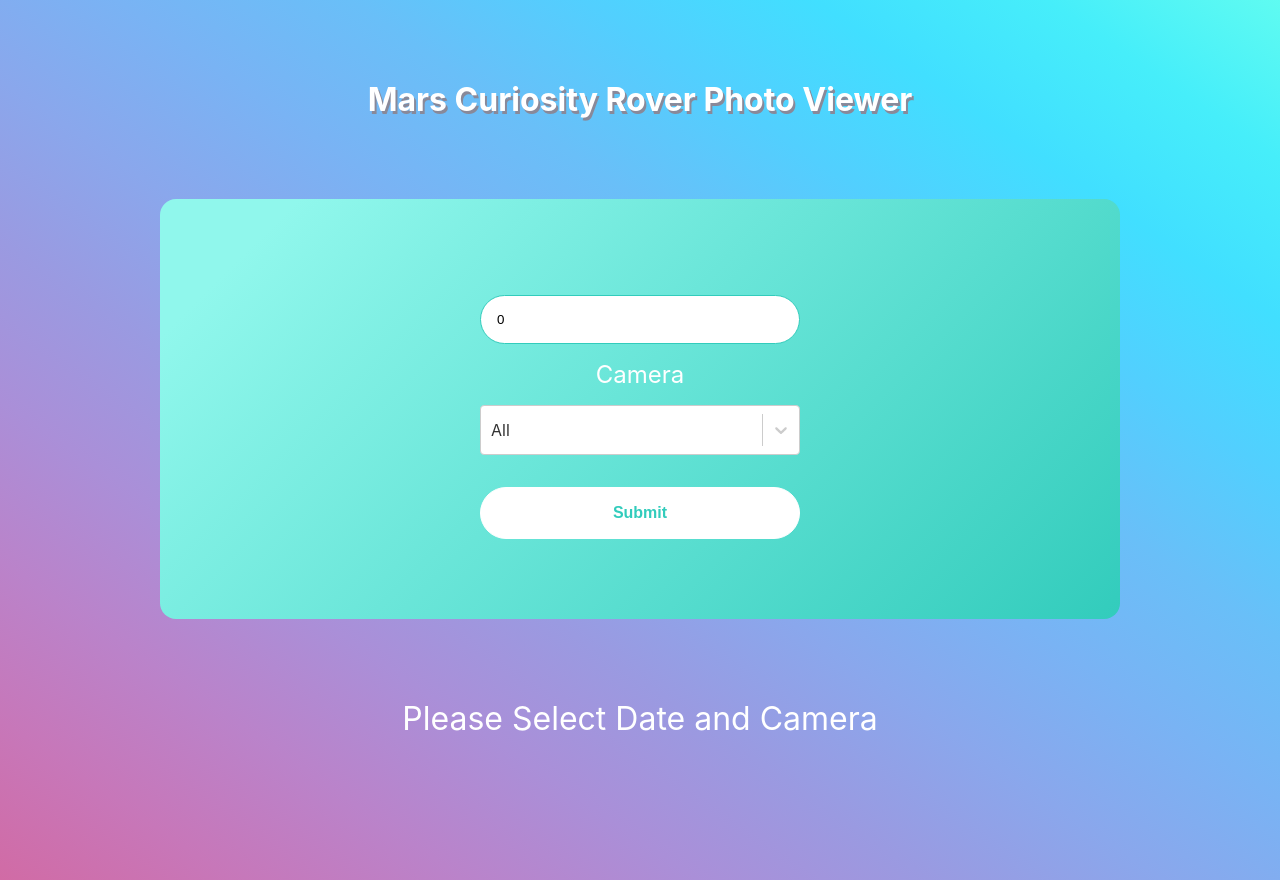
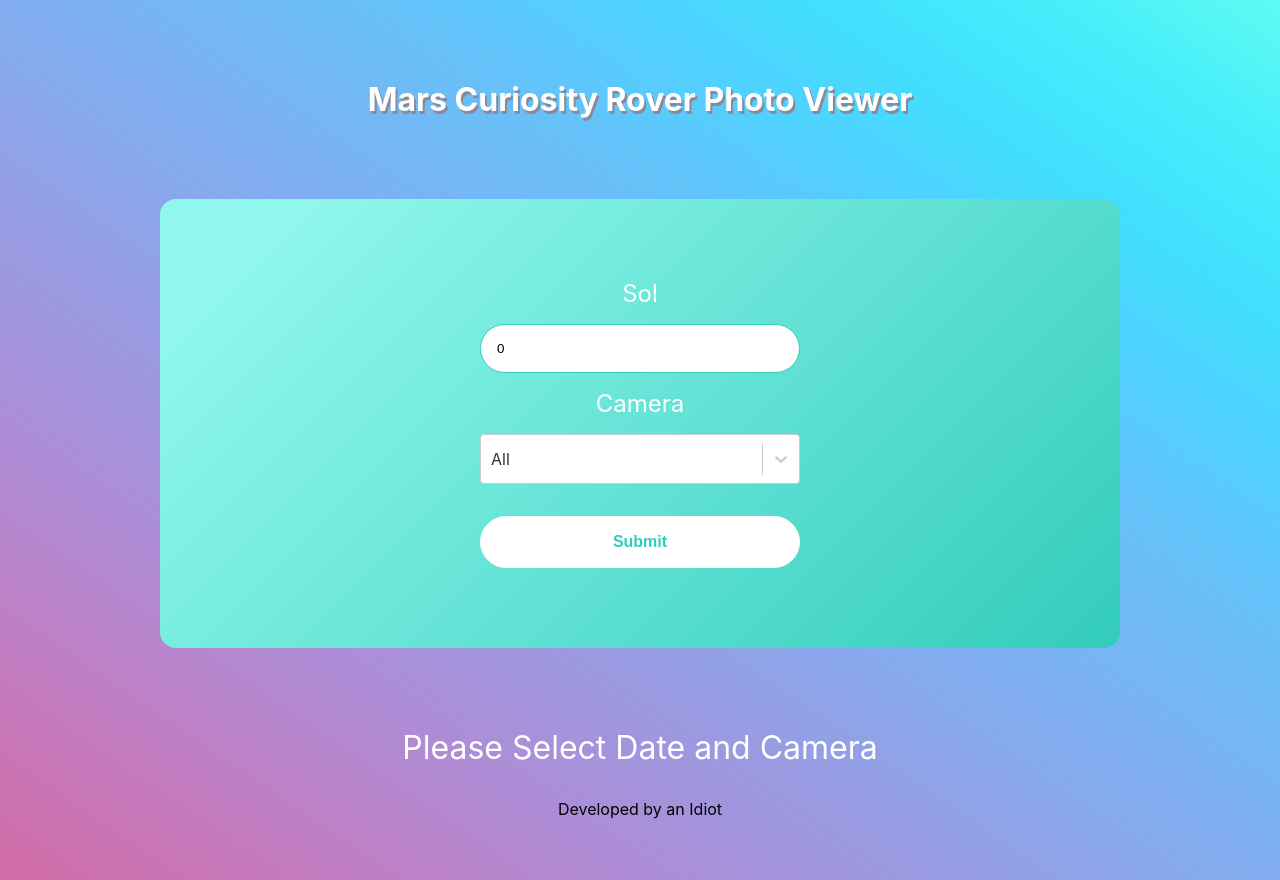
Before and after one commit to fyrepenguin/curiosity-photos, a React (Create React App) app: page / in a window 1280 px wide. Built offline with nearby package versions, Linux system fonts and the light colour scheme; no server answers.

Commit message:
Add Netlify functions

```diff
--- a/package.json
+++ b/package.json
@@ -6,6 +6,8 @@
     "@testing-library/jest-dom": "^4.2.4",
     "@testing-library/react": "^9.5.0",
     "@testing-library/user-event": "^7.2.1",
+    "http-proxy-middleware": "^1.0.4",
+    "node-fetch": "^2.6.0",
     "react": "^16.13.1",
     "react-dom": "^16.13.1",
     "react-scripts": "3.4.1",
@@ -15,7 +17,8 @@
     "start": "react-scripts start",
     "build": "react-scripts build",
     "test": "react-scripts test",
-    "eject": "react-scripts eject"
+    "eject": "react-scripts eject",
+    "lambda": "netlify-lambda serve .functions"
   },
   "eslintConfig": {
     "extends": "react-app"
--- a/src/App.js
+++ b/src/App.js
@@ -3,11 +3,10 @@ import './App.css';
 import Form from './components/form';
 
 function App() {
-
-
   return (
     <div className="App">
       <Form />
+      <footer>Developed by an Idiot</footer>
     </div>
   );
 }
--- a/src/components/form.js
+++ b/src/components/form.js
@@ -1,7 +1,7 @@
 import React, { Component } from 'react'
 import Select from 'react-select'
 import ImagesContainer from './imagesContainer';
-const APIKEY = process.env.REACT_APP_API_KEY;
+//const APIKEY = process.env.REACT_APP_API_KEY;
 
 export default class Form extends Component {
   state = {
@@ -32,9 +32,9 @@ export default class Form extends Component {
 
   getManifest = () => {
     if (this.state.manifest === null) {
-      fetch(`https://api.nasa.gov/mars-photos/api/v1/manifests/curiosity?&api_key=${APIKEY}`)
+      fetch('/.netlify/functions/getmanifest')
         .then(res => res.json())
-        .then(resJson => this.setState({ manifest: resJson.photo_manifest, maxSol: resJson.photo_manifest.max_sol }))
+        .then(({ photo_manifest }) => this.setState({ manifest: photo_manifest, maxSol: photo_manifest.max_sol }))
         .catch(err => console.log(err))
     }
 
@@ -61,13 +61,13 @@ export default class Form extends Component {
     this.setState({ isLoading: true });
     const { sol, camera } = this.state;
     console.log("sol  " + sol, camera)
-    let url = '';
+    let url = `/.netlify/functions/getPhotos?sol=${sol}&camera=${camera}`;
 
-    if (camera === 'all') {
-      url = `https://api.nasa.gov/mars-photos/api/v1/rovers/curiosity/photos?sol=${sol}&page=1&api_key=${APIKEY}`;
-    } else {
-      url = `https://api.nasa.gov/mars-photos/api/v1/rovers/curiosity/photos?sol=${sol}&page=1&camera=${camera}&api_key=${APIKEY}`;
-    }
+    /*   if (camera === 'all') {
+        url = `https://api.nasa.gov/mars-photos/api/v1/rovers/curiosity/photos?sol=${sol}&page=1&api_key=${APIKEY}`;
+      } else {
+        url = `https://api.nasa.gov/mars-photos/api/v1/rovers/curiosity/photos?sol=${sol}&page=1&camera=${camera}&api_key=${APIKEY}`;
+      } */
 
     fetch(url)
       .then(res => res.json())
@@ -91,7 +91,7 @@ export default class Form extends Component {
 
         <form>
 
-          <label htmlFor="sol">{maxSol ? `Sol (Value from 0 to ${maxSol})` : ''}</label>
+          <label htmlFor="sol">{`Sol ${maxSol ? `(Value from  to ${maxSol})` : ''}`}</label>
           <input type="number" onChange={this.handleSol} value={sol} name="sol" id="sol" min="0" max={maxSol} />
 
           <label htmlFor="camera">Camera</label>
```
Also changed, not shown: 2 other files (tests, documents, lock files or other folders).
